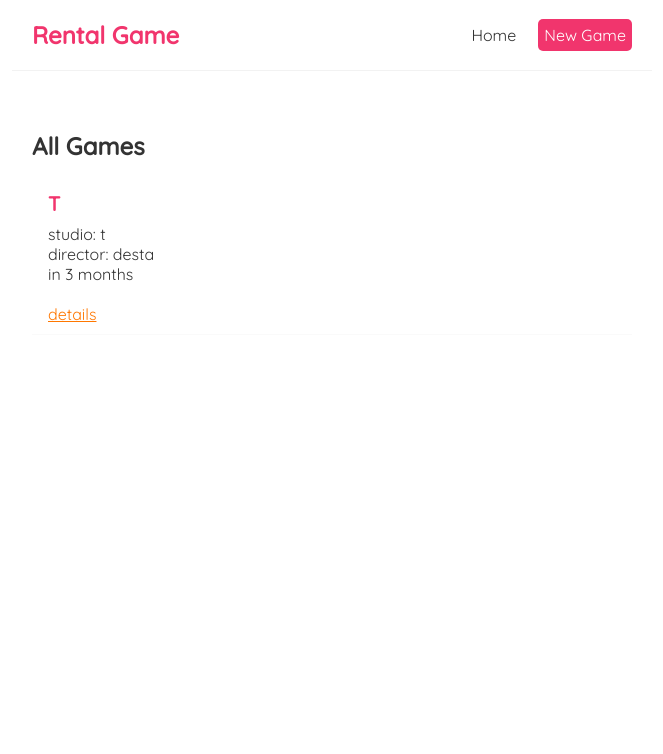
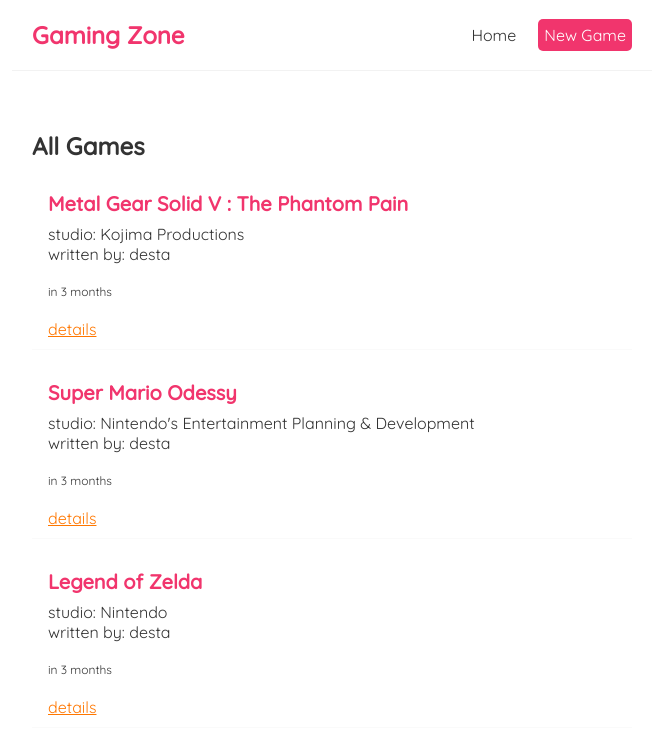
Before and after one commit to Destantomy/Reactjs-basic-app, a React (Create React App) app: page / in a window 1280 px wide. Shown: the top 754 px of the page, without its empty margins (308-971 px from the left). Built offline with nearby package versions, Linux system fonts and the light colour scheme; data requests are answered from the project's data file.

Commit message:
redeploy final

```diff
--- a/fake_database/db.json
+++ b/fake_database/db.json
@@ -1,12 +1,28 @@
 {
   "blogs": [
     {
-      "title": "T",
+      "title": "Metal Gear Solid V : The Phantom Pain",
       "author": "desta",
-      "studio": "t",
-      "detail": "t",
-      "createdAt": "12/15/2023, 4:40:29 PM",
+      "studio": "Kojima Productions",
+      "detail": "Set in 1984, nine years after the events of Ground Zeroes, the story follows mercenary leader Punished \"Venom\" Snake as he ventures into Soviet-occupied Afghanistan and the Angola–Zaire border region to exact revenge on those who destroyed his forces and came close to killing him during the climax of Ground Zeroes.",
+      "createdAt": "12/15/2023, 6:54:41 PM",
       "id": 1
+    },
+    {
+      "title": "Super Mario Odessy",
+      "author": "desta",
+      "studio": "Nintendo's Entertainment Planning & Development",
+      "detail": "Super Mario Odyssey is a platform game in which players control Mario as he travels across many different worlds, known as \"Kingdoms\" within the game, on the hat-shaped ship Odyssey, to rescue Princess Peach from Bowser, who plans to forcibly marry her.",
+      "createdAt": "12/15/2023, 6:58:18 PM",
+      "id": 2
+    },
+    {
+      "title": "Legend of Zelda",
+      "author": "desta",
+      "studio": "Nintendo",
+      "detail": "The first game of The Legend of Zelda series, it is set in the fantasy land of Hyrule and centers on an elf-like boy named Link, who aims to collect the eight fragments of the Triforce of Wisdom in order to rescue Princess Zelda from Ganon.",
+      "createdAt": "12/15/2023, 7:03:58 PM",
+      "id": 3
     }
   ]
 }
--- a/src/BlogDetails.js
+++ b/src/BlogDetails.js
@@ -28,7 +28,8 @@
         <article>
             <h2>{ blog.title }</h2>
             <p>Story:<br/>{ blog.detail }</p>
-            <p>{formatDistanceToNow(new Date(blog.createdAt), { addSuffix: true })}</p>
+            <br />
+            <p className='fontsize-date'>{formatDistanceToNow(new Date(blog.createdAt), { addSuffix: true })}</p>
             <br />
             <button className='btn-delete' onClick={handeDelete} >delete</button>
         </article>
--- a/src/Bloglist.js
+++ b/src/Bloglist.js
@@ -11,8 +11,9 @@
           <div className="blog-preview" key={blog.id}>
             <h3>{blog.title}</h3>
             <p>studio: {blog.studio}</p>
-            <p>director: {blog.author}</p>
-            <p>{formatDistanceToNow(new Date(blog.createdAt), { addSuffix: true })}</p>
+            <p>written by: {blog.author}</p>
+            <br />
+            <p className='fontsize-date'>{formatDistanceToNow(new Date(blog.createdAt), { addSuffix: true })}</p>
             <br />
             <Link to={`/blogs/${blog.id}`} className='btn-detail'>details</Link>
           </div>
--- a/src/Navbar.js
+++ b/src/Navbar.js
@@ -4,7 +4,7 @@
 const Navbar = () => {
   return (
     <nav className="navbar">
-        <h1>Rental Game</h1>
+        <h1>Gaming Zone</h1>
         <div className="links">
         <Link to="/">Home</Link>
         <Link to="/create" className='new-blog'>New Game</Link>
--- a/src/index.css
+++ b/src/index.css
@@ -160,3 +160,7 @@
   color: #f1356d;
   border: 1px solid #f1356d;
 }
+
+.fontsize-date {
+  font-size: 12px;
+}
```
